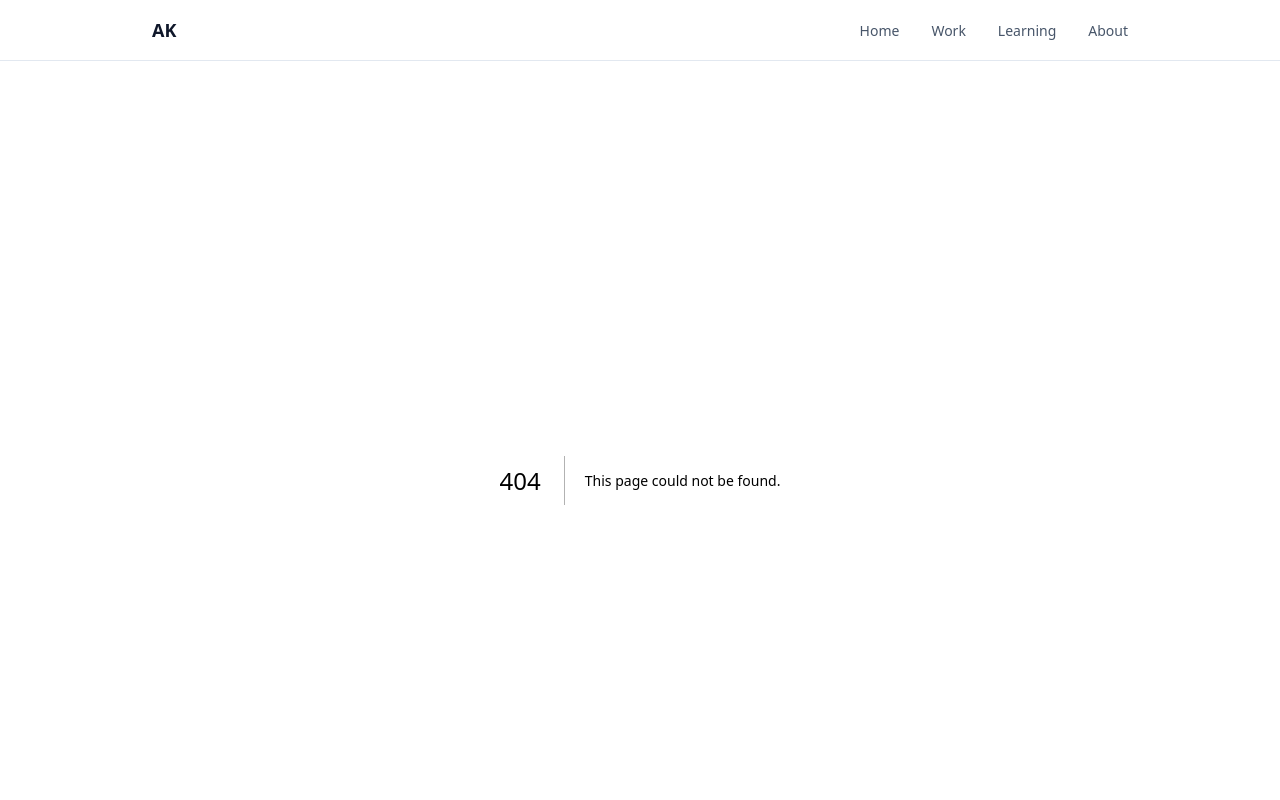
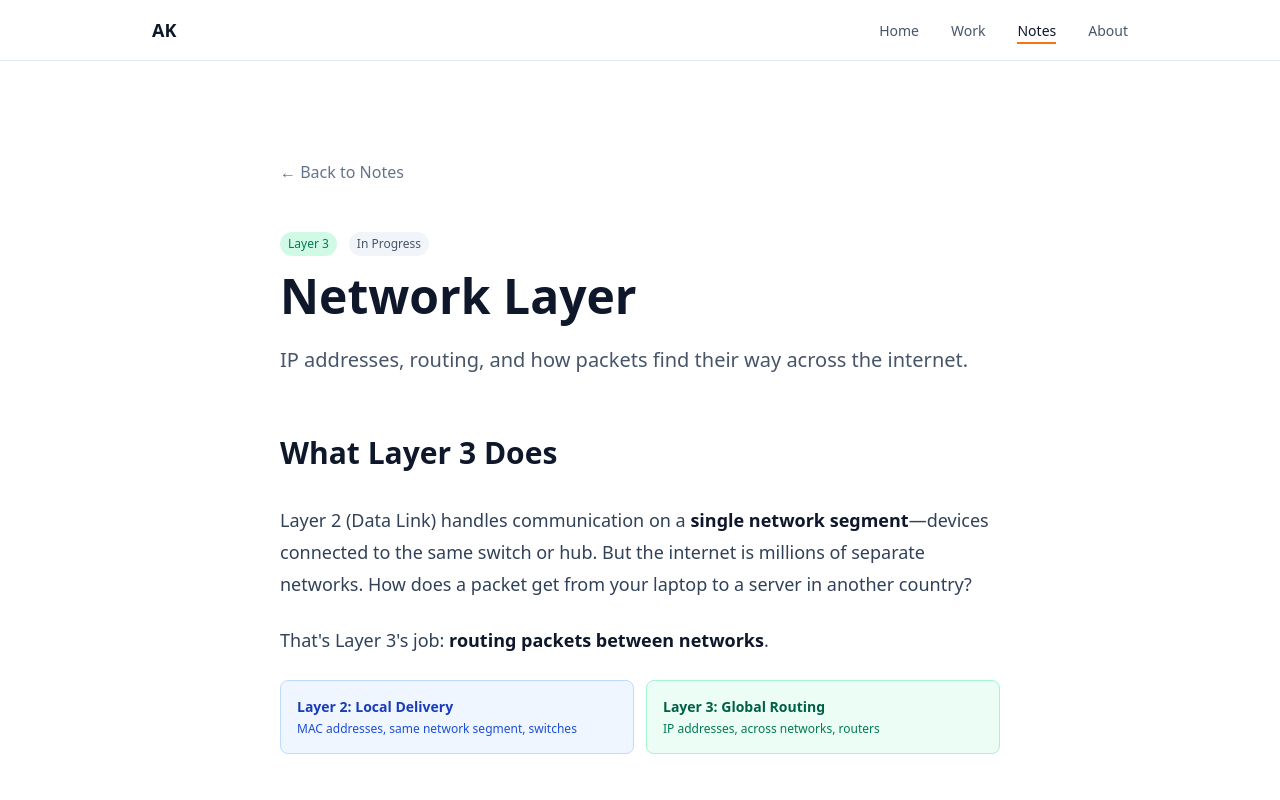
Before and after one commit to akshay-nm/akshay-ooo, a Next.js app: page /notes/networking/network-layer in a window 1280 px wide. Before the commit this address had no page. Shown: the top 800 px of the page. Built offline with nearby package versions, Linux system fonts and the light colour scheme; a web font is replaced by a local one.

Commit message:
Rename Learning route to Notes
https://claude.ai/code/session_01WzmYWT7MawB5keUqYRuBnA

```diff
--- a/src/app/learning/networking/network-layer/page.tsx
+++ b/src/app/notes/networking/network-layer/page.tsx
@@ -14,8 +14,8 @@ export default function NetworkLayerPage() {
           animate={{ opacity: 1 }}
           className="mb-12"
         >
-          <Link href="/learning" className="text-slate-500 hover:text-slate-700 transition-colors">
-            &larr; Back to Learning
+          <Link href="/notes" className="text-slate-500 hover:text-slate-700 transition-colors">
+            &larr; Back to Notes
           </Link>
         </motion.div>
 
@@ -560,7 +560,7 @@ export default function NetworkLayerPage() {
           {/* Navigation */}
           <nav className="mt-16 pt-8 border-t border-slate-200">
             <Link
-              href="/learning/networking"
+              href="/notes/networking"
               className="group flex items-center justify-between p-4 rounded-lg border border-slate-200 hover:border-blue-300 hover:bg-blue-50 transition-colors"
             >
               <span className="text-slate-400 group-hover:text-blue-600 text-xl">&larr;</span>
--- a/src/app/learning/networking/page.tsx
+++ b/src/app/notes/networking/page.tsx
@@ -18,8 +18,8 @@ export default function NetworkingPage() {
           animate={{ opacity: 1 }}
           className="mb-12"
         >
-          <Link href="/learning" className="text-slate-500 hover:text-slate-700 transition-colors">
-            &larr; Back to learning
+          <Link href="/notes" className="text-slate-500 hover:text-slate-700 transition-colors">
+            &larr; Back to notes
           </Link>
         </motion.div>
 
@@ -711,7 +711,7 @@ export default function NetworkingPage() {
           {/* Navigation */}
           <nav className="mt-16 pt-8 border-t border-slate-200">
             <Link
-              href="/learning/networking/network-layer"
+              href="/notes/networking/network-layer"
               className="group flex items-center justify-between p-4 rounded-lg border border-slate-200 hover:border-emerald-300 hover:bg-emerald-50 transition-colors"
             >
               <div>
--- a/src/app/learning/page.tsx
+++ b/src/app/notes/page.tsx
@@ -26,7 +26,7 @@ const topics = [
   },
 ]
 
-export default function LearningPage() {
+export default function NotesPage() {
   return (
     <div className="py-20">
       <div className="max-w-3xl mx-auto px-6">
@@ -38,7 +38,7 @@ export default function LearningPage() {
           className="mb-16"
         >
           <h1 className="text-4xl md:text-5xl font-bold text-slate-900 mb-6">
-            Learning
+            Notes
           </h1>
           <p className="text-xl text-slate-600 leading-relaxed">
             Concepts I&apos;m exploring, explained through illustrations and examples.
@@ -76,7 +76,7 @@ export default function LearningPage() {
                   {topic.articles.map((article) => (
                     <Link
                       key={article.slug}
-                      href={`/learning/${article.slug}`}
+                      href={`/notes/${article.slug}`}
                       className="flex items-center gap-4 p-4 hover:bg-slate-50 transition-colors group"
                     >
                       <div className="w-10 h-10 rounded-lg bg-slate-100 flex items-center justify-center text-xs font-bold text-slate-500 group-hover:bg-orange-100 group-hover:text-orange-600 transition-colors shrink-0">
--- a/src/components/Navigation.tsx
+++ b/src/components/Navigation.tsx
@@ -8,7 +8,7 @@ import clsx from 'clsx'
 const navItems = [
   { href: '/', label: 'Home' },
   { href: '/work', label: 'Work' },
-  { href: '/learning', label: 'Learning' },
+  { href: '/notes', label: 'Notes' },
   { href: '/about', label: 'About' },
 ]
 
```
